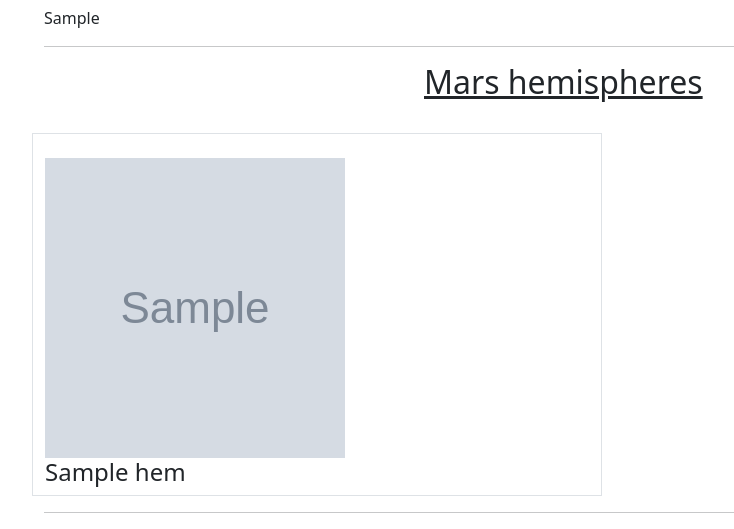
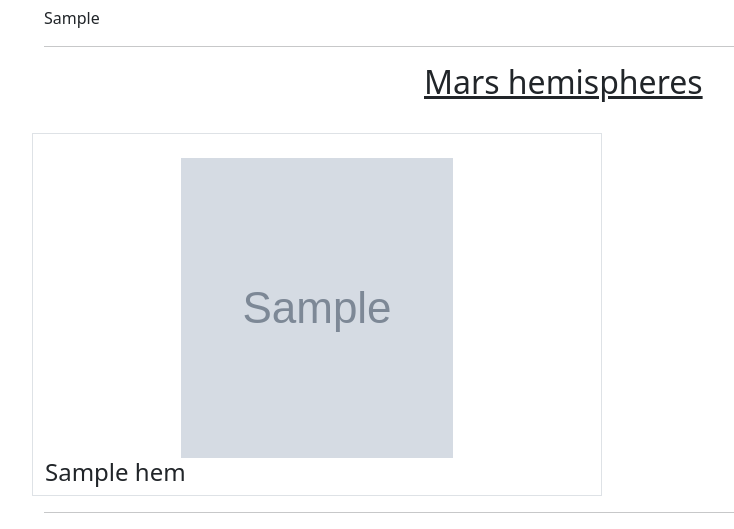
Before and after one commit to MrMrRPG/web_scraping_challenge, a Flask app: page / in a window 1280 px wide. Shown: the part 664-1193 px from the top of the page, without its empty margins (38-772 px from the left). Run offline with Flask 2, Linux system fonts and the light colour scheme; grey boxes marked "Sample" are stand-in pictures; a database or web service that is not in the repository returns one stand-in record (values such as "Sample title"); some libraries are stand-ins or nearby versions.

Commit message:
formatted submission

```diff
--- a/templates/index.html
+++ b/templates/index.html
@@ -20,8 +20,7 @@
         <div class="jumbotron text-center">
             <h1>Mars Information Center</h1>
             <p>
-                <a class="btn btn-primary btn-lg" href="/scrape" role="button">Scrape New Data!</a
-          >
+                <a class="btn btn-primary btn-lg" href="/scrape" role="button">Scrape New Data!</a>
             </p>
         </div>
     </div>
@@ -35,16 +34,16 @@
     </div>
 
 
-    <div class = "container">
+    <div class="container">
         <h1>Featured Mars Image</h1>
-      <div class = "image">
+        <div class="image">
             <img src="{{ mars_dict.featured_image_url }}" alt="{{ mars_dict.featured_image_url }}">
         </div>
     </div>
 
-    <div class = "container">
+    <div class="container">
         <h1>Mars Facts Table</h1>
-      <div class = "table">
+        <div class="table">
             {{mars_dict.mars_fact_table | safe}}
         </div>
 
@@ -60,7 +59,7 @@
             <div class="col-6 border">
                 </br>
                 <div>
-                    <img width="300 px" height="300 px" src="{{hem.image_url}}">
+                    <img width="300 px" height="300 px" class="center" src="{{hem.image_url}}">
                 </div>
 
                 <div>
@@ -75,4 +74,5 @@
         <script src="https://cdn.jsdelivr.net/npm/@popperjs/core@2.9.3/dist/umd/popper.min.js" integrity="sha384-eMNCOe7tC1doHpGoWe/6oMVemdAVTMs2xqW4mwXrXsW0L84Iytr2wi5v2QjrP/xp" crossorigin="anonymous"></script>
         <script src="https://cdn.jsdelivr.net/npm/bootstrap@5.1.0/dist/js/bootstrap.min.js" integrity="sha384-cn7l7gDp0eyniUwwAZgrzD06kc/tftFf19TOAs2zVinnD/C7E91j9yyk5//jjpt/" crossorigin="anonymous"></script>
 </body>
+
 </html>
--- a/templates/style.css
+++ b/templates/style.css
@@ -0,0 +1,6 @@
+.center {
+  display: block;
+  margin-left: auto;
+  margin-right: auto;
+  width: 50%;
+}
```
Lines whose indentation alone changed are shown as unchanged.
